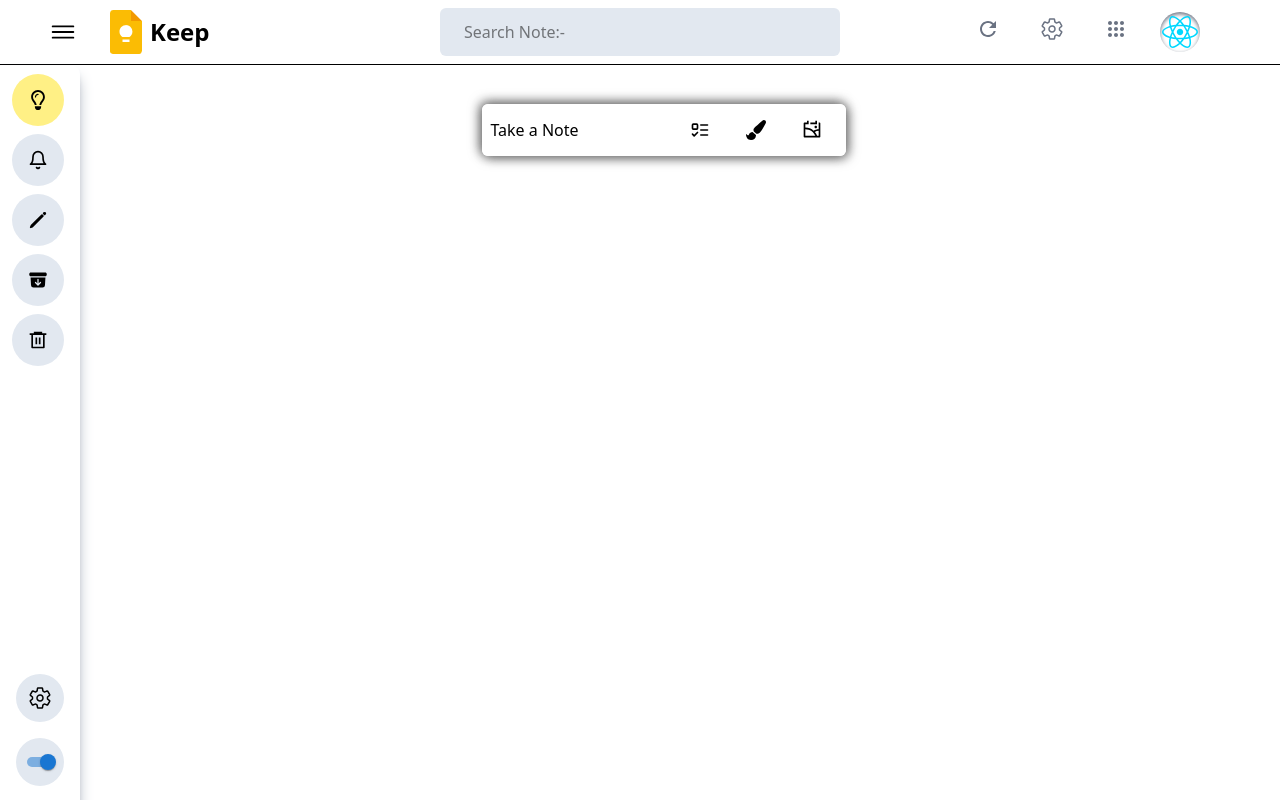
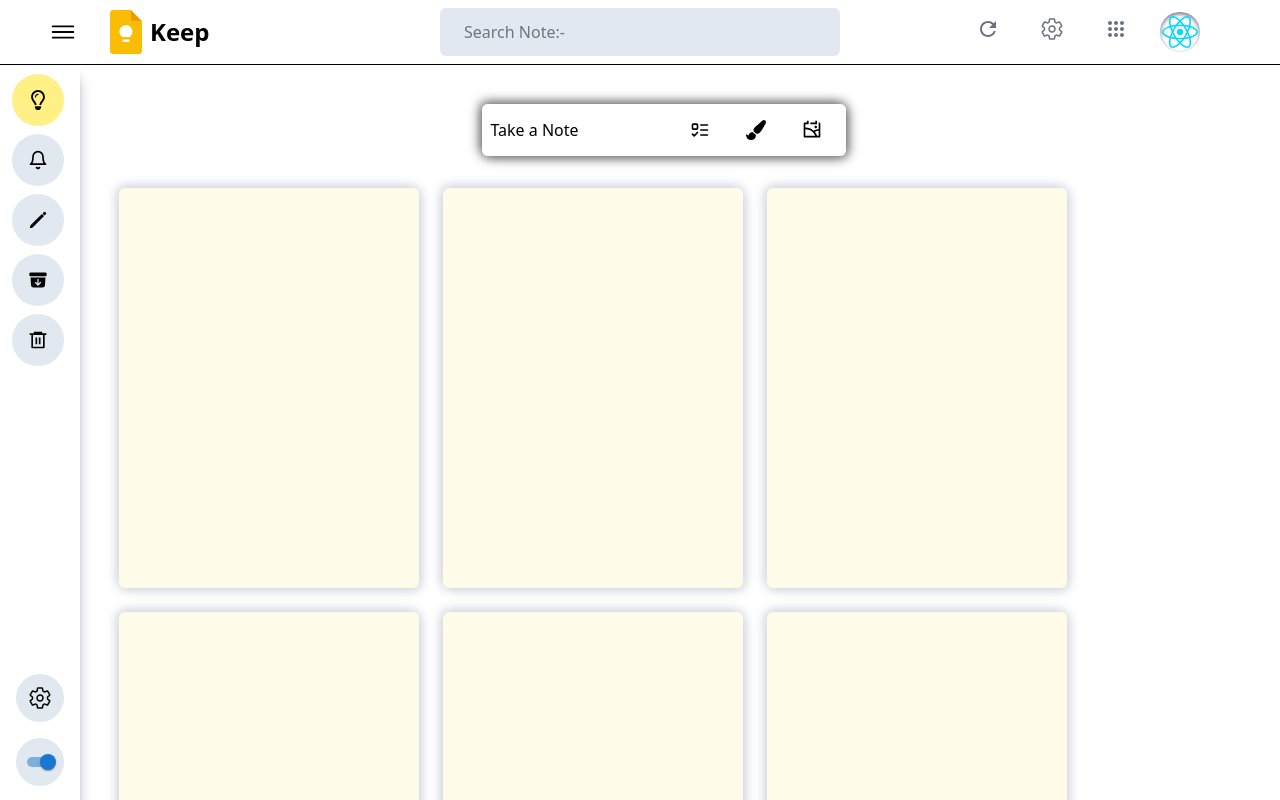
Before and after one commit to Hilal-11/Google-Keep, a React (Vite) app in the folder Frontend/: page / in a window 1280 px wide. Shown: the top 800 px of the page. Built offline with nearby package versions, Linux system fonts and the light colour scheme.

Commit message:
NOTE CONTAINERS

```diff
--- a/Frontend/src/Components/MainBodyNote.jsx
+++ b/Frontend/src/Components/MainBodyNote.jsx
@@ -10,15 +10,10 @@ function MainBodyNote() {
         <div className='mb-10'>
             <SideBar />
         </div>
-
-        <div className='lg:w-[100%] w-[94%] relative -right-6 mx-auto col-span-16 '>
-              <NoteContainer />
-          </div>
-
-    </div>
-
-
-
+        <div className='lg:w-[100%] w-[100%] relative -right-6 mx-auto col-span-16 '>
+            <NoteContainer />
+        </div>
+      </div>
     </div>
   )
 }
--- a/Frontend/src/Components/NoteContainer.jsx
+++ b/Frontend/src/Components/NoteContainer.jsx
@@ -14,7 +14,6 @@ function NoteContainer() {
 
 
     const [isOpenNoteInput , setIsOpenNoteInput] = useState(false)
-    console.log(isOpenNoteInput)
 
   return (
     <div className='py-10 px-6'>
@@ -76,9 +75,20 @@ function NoteContainer() {
 
         </div>
 
-
-
-
+        {/* NOTE CONTAINER */}
+        <div className='w-full h-[700px] mt-8 flex flex-wrap gap-6'>
+            {/* NOTE CONTAINER */}
+        {
+            Array(10).fill("").map(() => (
+                <div className='w-[300px] h-[400px] ring-1 rounded-md bg-yellow-50'
+                    style={{
+                        'boxShadow':  '2px 2px 12px #d1d5dc, -2px -2px 12px #d1d5dc',
+                    }}
+                >
+                </div>
+            ))
+        }
+        </div>
 
 
     </div>
```
